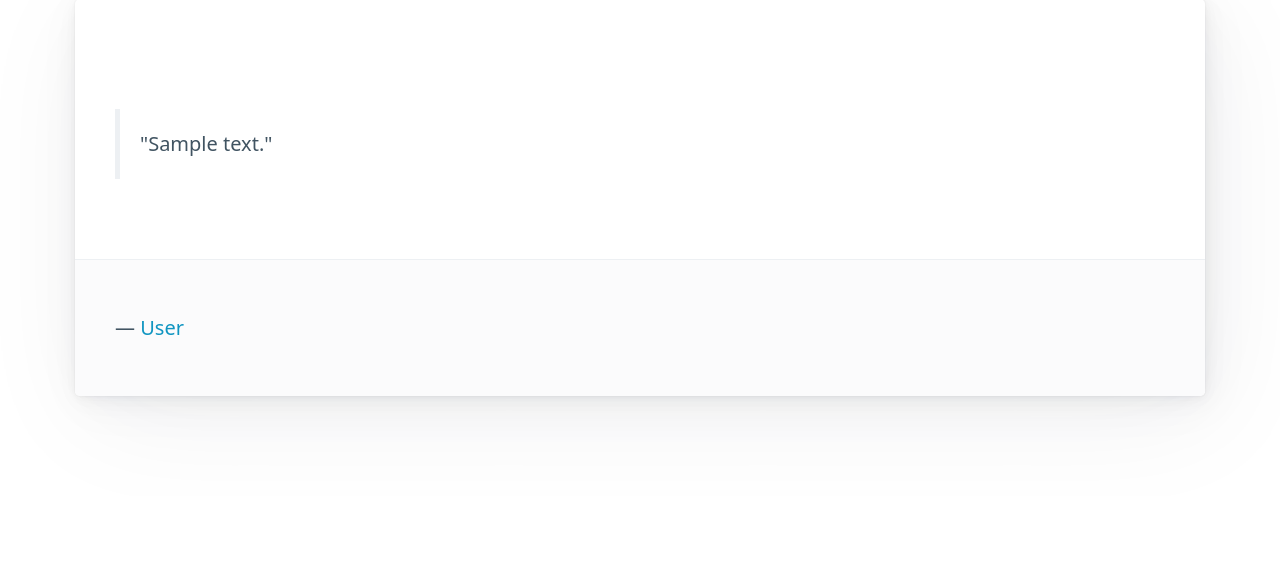
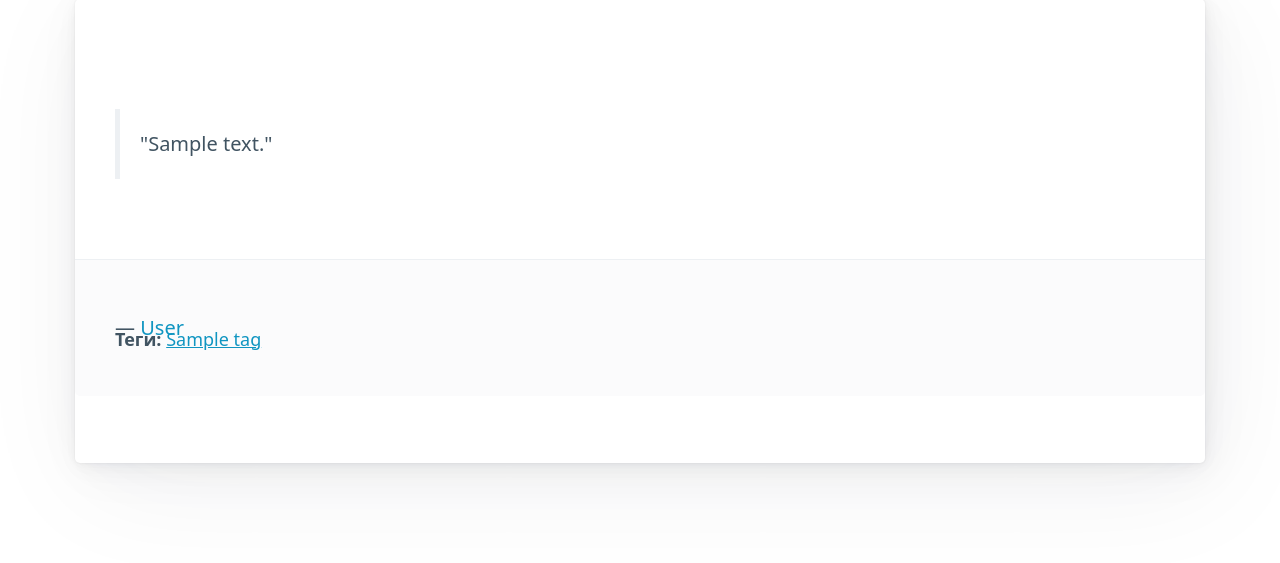
Before and after one commit to Marchenko1997/py-web-10, a Django app: page / in a window 1280 px wide. Shown: the part 315-878 px from the top of the page. Before the commit the page ends 726 px from the top, so only its background shows below. Run offline with Django 5.2, Linux system fonts and the light colour scheme; tables that the repository leaves empty hold one stand-in row (values such as "Sample post").

Commit message:
set up search quotes by tags

```diff
--- a/quotes_project/quotes/models.py
+++ b/quotes_project/quotes/models.py
@@ -11,11 +11,17 @@ class Author(models.Model):
     def __str__(self):
         return self.fullname
 
+class Tag(models.Model):
+    name = models.CharField(max_length=50, unique=True)
+
+    def __str__(self):
+        return self.name
+
 
 class Quote(models.Model):
     text = models.TextField()
     author = models.ForeignKey(Author, on_delete=models.CASCADE)
-    tags = models.CharField(max_length=255)
+    tags = models.ManyToManyField(Tag, blank=True)
     user = models.ForeignKey(User, on_delete=models.CASCADE)
 
     def __str__(self):
--- a/quotes_project/quotes/templates/quotes/index.html
+++ b/quotes_project/quotes/templates/quotes/index.html
@@ -11,6 +11,19 @@
     <footer>
         — <a href="{% url 'quotes:author_detail' quote.author.id %}">{{ quote.author.fullname }}</a>
     </footer>
+
+    {% if quote.tags %}
+    <p style="margin-top: 10px; font-size: 0.9rem;">
+        <strong>Теги:</strong>
+        {% for tag in quote.tags.all %}
+            <a href="{% url 'quotes:quotes_by_tag' tag.name %}" style="margin-right: 5px; text-decoration: underline;">
+                {{ tag.name }}
+            </a>
+        {% empty %}
+            <span style="color: gray;">Нет тегов</span>
+        {% endfor %}
+    </p>
+    {% endif %}
 </article>
 {% empty %}
 <p>Нет цитат.</p>
--- a/quotes_project/quotes/urls.py
+++ b/quotes_project/quotes/urls.py
@@ -8,4 +8,5 @@ urlpatterns = [
     path("authors/<int:pk>", views.author_detail, name="author_detail"),
     path("add-author/", views.add_author, name="add_author"),
     path("add-quote/", views.add_quote, name="add_quote"),
+    path("tag/<str:tag_name>", views.quotes_by_tag, name="quotes_by_tag"),
 ]
--- a/quotes_project/quotes/views.py
+++ b/quotes_project/quotes/views.py
@@ -5,7 +5,7 @@ from .forms import AuthorForm, QuoteForm
 
 
 def index(request):
-    quotes = Quote.objects.all()
+    quotes = Quote.objects.all().order_by("author__fullname", "text")
     return render(request, "quotes/index.html", {"quotes": quotes})
 
 
@@ -26,9 +26,7 @@ def add_quote(request):
     if request.method == "POST":
         form = QuoteForm(request.POST)
         if form.is_valid():
-            quote = form.save(commit=False)
-            quote.user = request.user
-            quote.save()
+            form.save(user=request.user)
             return redirect("quotes:index")
     else:
         form = QuoteForm()
@@ -38,3 +36,10 @@ def add_quote(request):
 def author_detail(request, pk):
     author = get_object_or_404(Author, pk=pk)
     return render(request, "quotes/author_detail.html", {"author": author})
+
+
+def quotes_by_tag(request, tag_name):
+    quotes = Quote.objects.filter(tags__name__iexact=tag_name)
+    return render(
+        request, "quotes/quotes_by_tag.html", {"quotes": quotes, "tag": tag_name}
+    )
```
Also changed, not shown: quotes_project/quotes/forms.py (+25 -1 lines), quotes_project/quotes/templates/quotes/quotes_by_tag.html (added, +18 -0 lines), quotes_project/quotes/migrations/0002_tag_remove_quote_tags_quote_tags.py (added).
